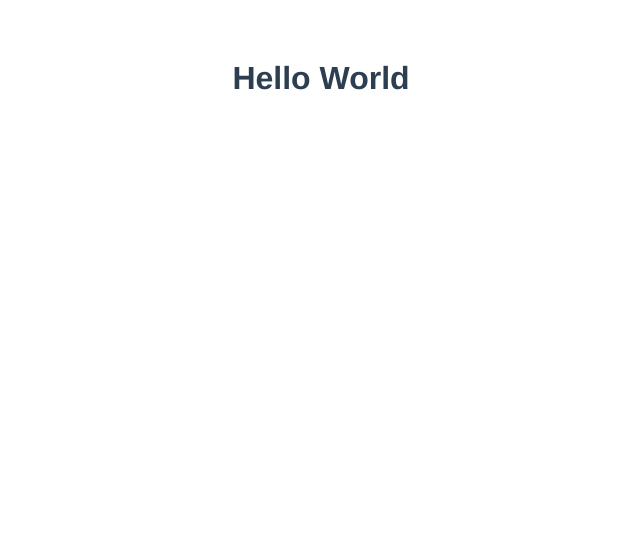
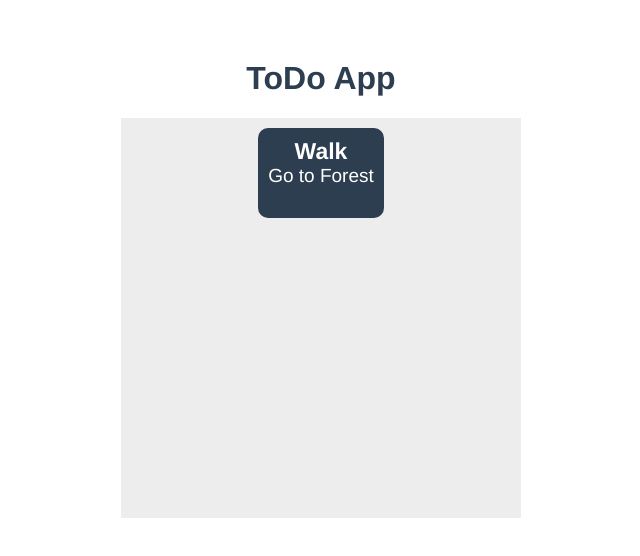
Before and after one commit to BlakLeon/vue-todo, a Vue app: page / in a window 1280 px wide. Shown: the top 556 px of the page, without its empty margins (319-959 px from the left). Built offline with nearby package versions, Linux system fonts and the light colour scheme.

Commit message:
ui  part 1

```diff
--- a/src/App.vue
+++ b/src/App.vue
@@ -1,24 +1,38 @@
 <template>
   <div id="app">
-    <h1>Hello World</h1>
+    <h1>ToDo App</h1>
+    <div class="todo-wrapper">
+      <div class="todo-container">
+        <div class="todo-list">
+          <div class="todo-item">
+            <div class="todo-item-content">
+              <div class="todo-item-title">
+                Walk
+              </div>
+              <div class="todo-item-description">
+                Go to Forest
+              </div>
+            </div>
+          </div>
+        </div>
+      </div>
+    </div>
   </div>
 </template>
 
 <script>
-import playground from "./playground"
-
   export default {
     name: 'App',
+    data() {
+
+    },
     components: {
 
     },
-  created(){
-    playground()
-  }
   }
 </script>
 
-<style>
+<style lang="scss" >
   #app {
     font-family: Avenir, Helvetica, Arial, sans-serif;
     -webkit-font-smoothing: antialiased;
@@ -27,4 +41,37 @@ export default {
     color: #2c3e50;
     margin-top: 60px;
   }
+
+  .todo{
+    &-wrapper{
+    margin: 0 auto;
+    width: 400px;
+    min-height: 400px;
+    background-color: #ededed;
+    }
+    &-container {
+    display: flex;
+    justify-content: center;
+    width: 100%;
+    border-radius: 5px;
+  }
+  &-item{
+    background-color: #2c3e50;
+    min-height: 70px;
+    margin: 10px;
+    padding: 10px;
+    color: #fff;
+    border-radius: 10px;
+    font-size: 23px;
+  }
+
+  &-item-title{
+    font-weight: bold;
+  }
+
+  &-item-description{
+    font-size:19px;
+  }
+
+  }
 </style>
--- a/src/playground.js
+++ /dev/null
@@ -1,6 +0,0 @@
-
-
-export default function(){
-    console.log("Hello wolrd!!");
-
-}
--- /dev/null
+++ b/webpack.config.js
@@ -0,0 +1,19 @@
+module.exports = {
+    module: {
+      rules: [
+        // ... other rules omitted
+
+        // this will apply to both plain `.scss` files
+        // AND `<style lang="scss">` blocks in `.vue` files
+        {
+          test: /\.scss$/,
+          use: [
+            'vue-style-loader',
+            'css-loader',
+            'sass-loader'
+          ]
+        }
+      ]
+    },
+    // plugin omitted
+  }
```
Lines whose indentation alone changed are shown as unchanged.
